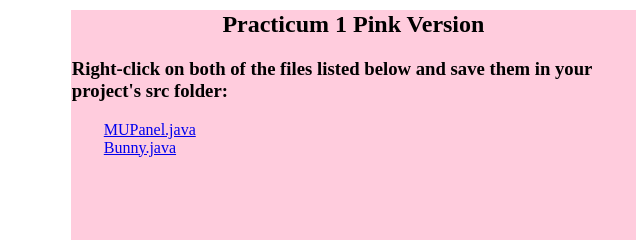
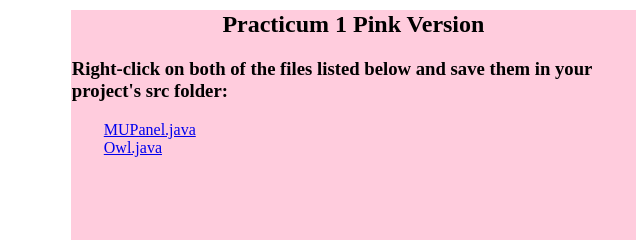
Before and after one commit to cs-courses-mountunion/CSC120Fall2022, a plain HTML site: page bbc/pract1.html in a window 1280 px wide. Shown: the top 240 px of the page, 634-1274 px from the left. Drawn offline with Linux system fonts and the light colour scheme.

Commit message:
Add files via upload

```diff
--- a/bbc/pract1.html
+++ b/bbc/pract1.html
@@ -24,7 +24,7 @@
 	  </h2>
 	  <h3> Right-click on both of the files listed below and save them in your project's src folder:</h3>
 	  &nbsp; &nbsp; &nbsp; &nbsp; <a href="pract1/MUPanel.java"> MUPanel.java</a> <br/>
-	  &nbsp; &nbsp; &nbsp; &nbsp; <a href="pract1/Bunny.java"> Bunny.java</a> <!--a href="pract1/Owl.java"> Owl.java</a--> <br/>
+	  &nbsp; &nbsp; &nbsp; &nbsp; <a href="pract1/Owl.java"> Owl.java</a> <!--a href="pract1/Bunny.java"> Bunny.java</a--> <br/>
 	  <br/><br/><br/><br/><br/><br/><br/><br/><br/><br/><br/><br/> &nbsp;
 	    &nbsp;
 	</td>
```
